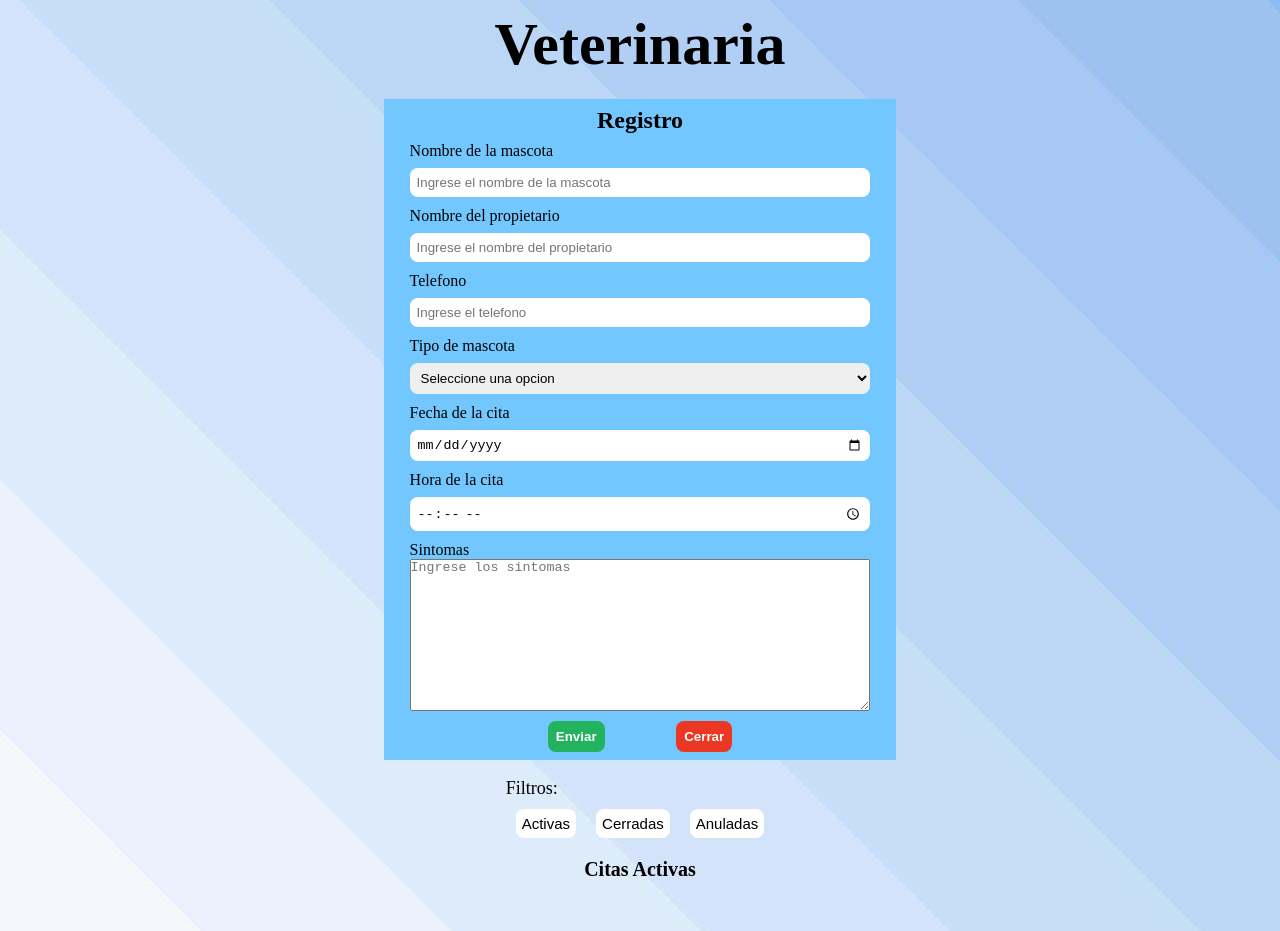
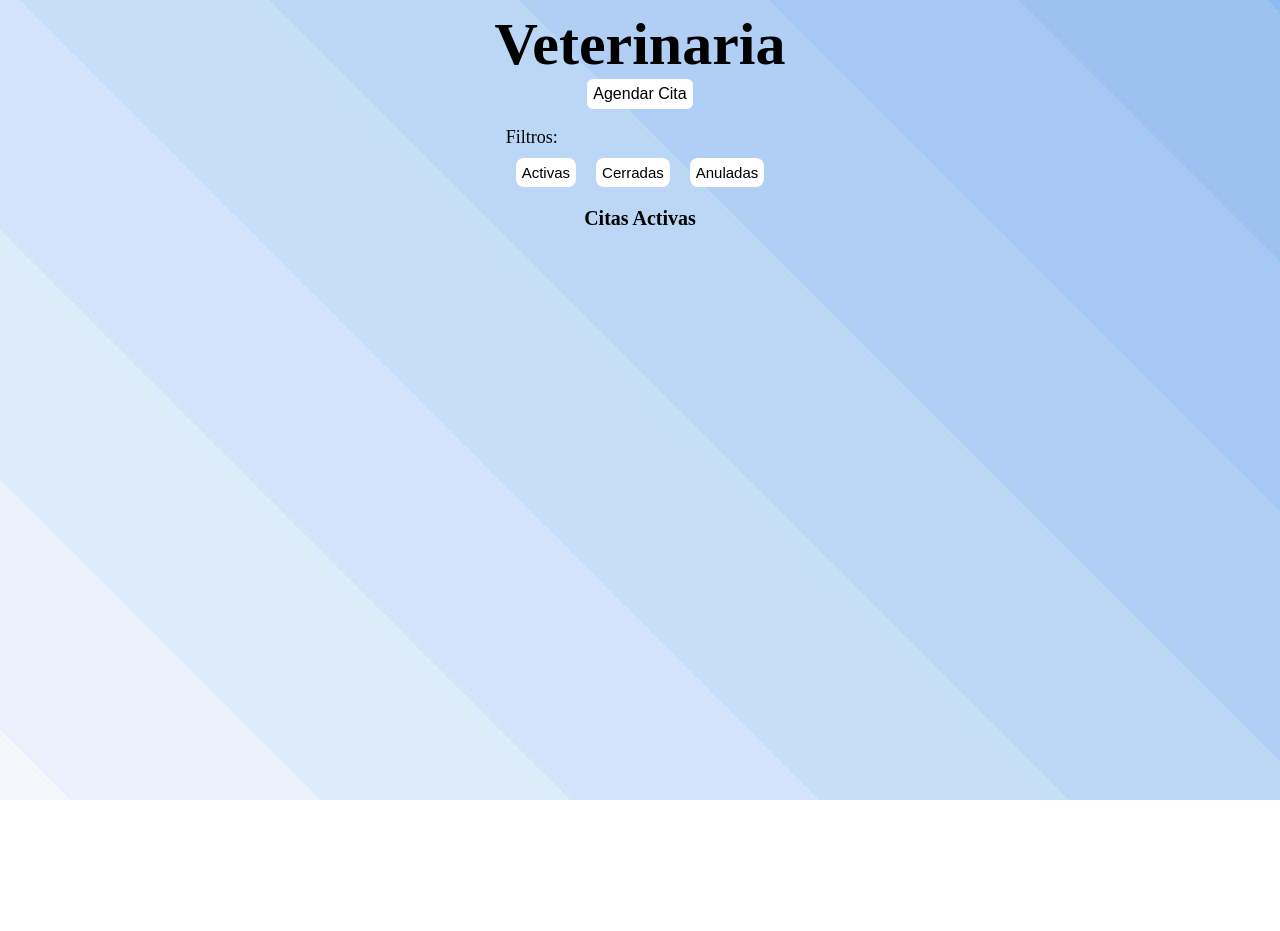
Before and after one commit to Chucho0/Veterinaria, a plain HTML site: page index.html in a window 1280 px wide. After the commit the page ends 800 px from the top, so only its background shows below. Drawn offline with Linux system fonts and the light colour scheme.

Commit message:
en proceso

```diff
--- a/index.html
+++ b/index.html
@@ -1,11 +1,10 @@
 <!DOCTYPE html>
-<html lang="en">
+<html lang="es">
 
 <head>
     <meta charset="UTF-8">
     <meta name="viewport" content="width=device-width, initial-scale=1.0">
     <link rel="stylesheet" href="./style.css">
-    <link rel="stylesheet" href="https://cdnjs.cloudflare.com/ajax/libs/font-awesome/6.4.2/css/all.min.css">
     <script src="./main.js"></script>
     <title>Veterinaria</title>
 </head>
@@ -67,6 +66,11 @@
             </div>
         </div>
     </section>
+    <div class="cont_agregar">
+        <div class="cont_btn">
+            <button class="btn_agendar" onclick="registrar()">Agendar Cita</button>
+        </div>
+    </div>
     <section class="info">
         <div class="cont_filtros">
             <div class="cont_titulo_filtros">
--- a/main.js
+++ b/main.js
@@ -13,12 +13,12 @@ function mostrarAlerta(mensaje) {
 
 function registrar() {
     let formulario = document.querySelector('.cont_for');
-    formulario.style.left = '50%';
+    formulario.style.top = '20px';
 }
 
 function cerrar() {
     let formulario = document.querySelector('.cont_for');
-    formulario.style.left = '-100%';
+    formulario.style.top = '-100%';
     document.getElementById('nombreMascota').value = '';
     document.getElementById('nombrePropietario').value = '';
     document.getElementById('telefono').value = '';
@@ -149,7 +149,7 @@ function enviar() {
 
     registrosActivos.push(registro);
 
-    formulario.style.left = '-100%';
+    formulario.style.top = '-100%';
 }
 
 function abrirCard(id) {
@@ -288,7 +288,7 @@ function mostrarFormularioEdicion(registro, index) {
         actualizarRegistro(registro, index);
     };
 
-    formularioEdicion.style.left = '50%';
+    formularioEdicion.style.top = '20px';
 }
 
 function actualizarRegistro(registro, index) {
--- a/style.css
+++ b/style.css
@@ -29,6 +29,16 @@ body{
     display: flex;
 }
 
+.btn_agendar{
+    display: flex;
+    padding: 6px;
+    border-radius: 6px;
+    border: none;
+    background-color: #ffffff;
+    cursor: pointer;
+    font-size: 16px;
+}
+
 .cont_for{
     display: flex;
     flex-direction: column;
@@ -36,8 +46,11 @@ body{
     justify-content: center;
     background-color: #73c7ff;
     padding: 8px 2%;
-    margin-top: 20px;
     width: 40%;
+    position: absolute;
+    z-index: 100;
+    top: -100%;
+    transition: all 0.5s;
 }
 
 .cont_titulo_for{
```
Also changed, not shown: img/img ave.jpg (added), img/img gato.jpg (added), img/img perro.jpg (added), img/img_otro.jpg (added).
